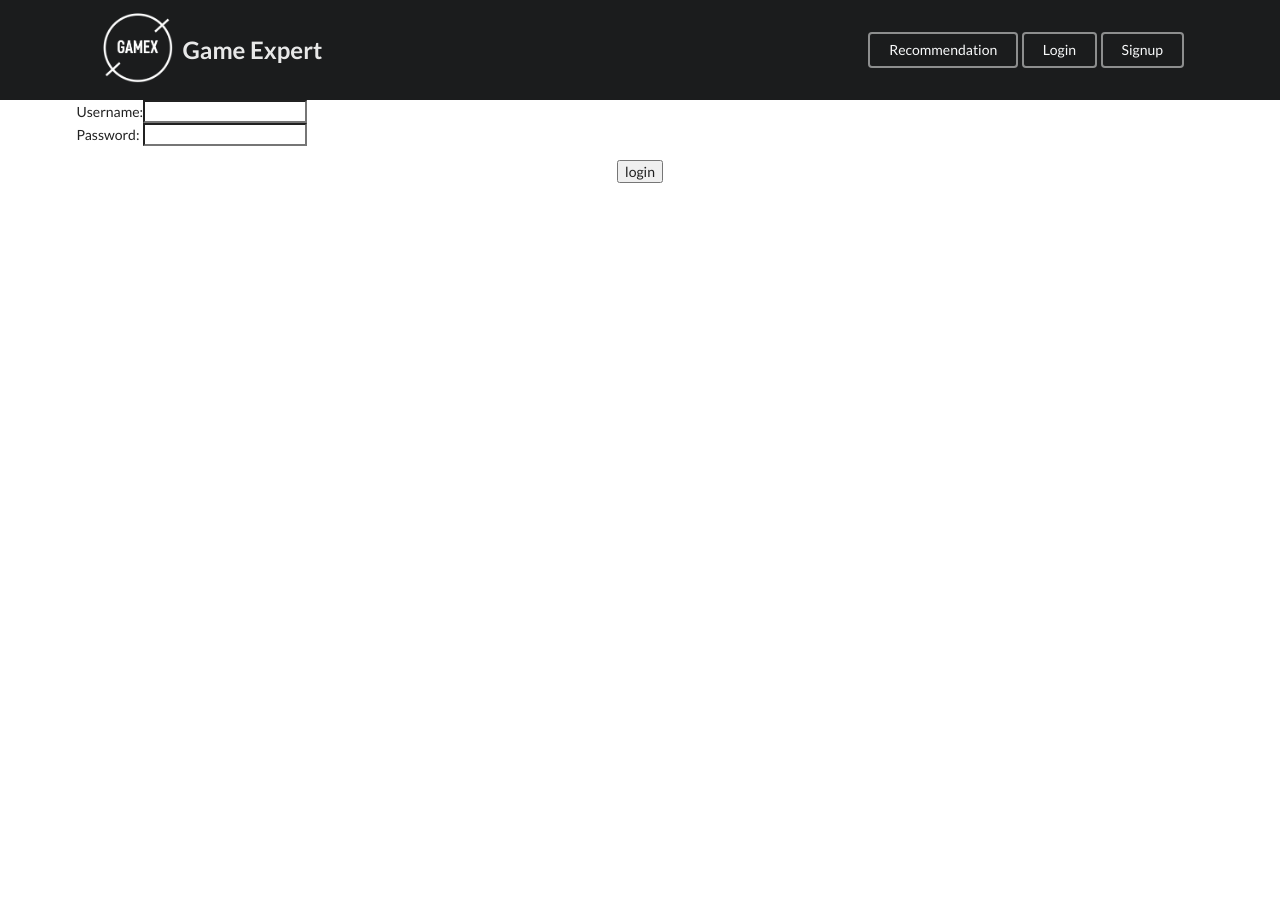
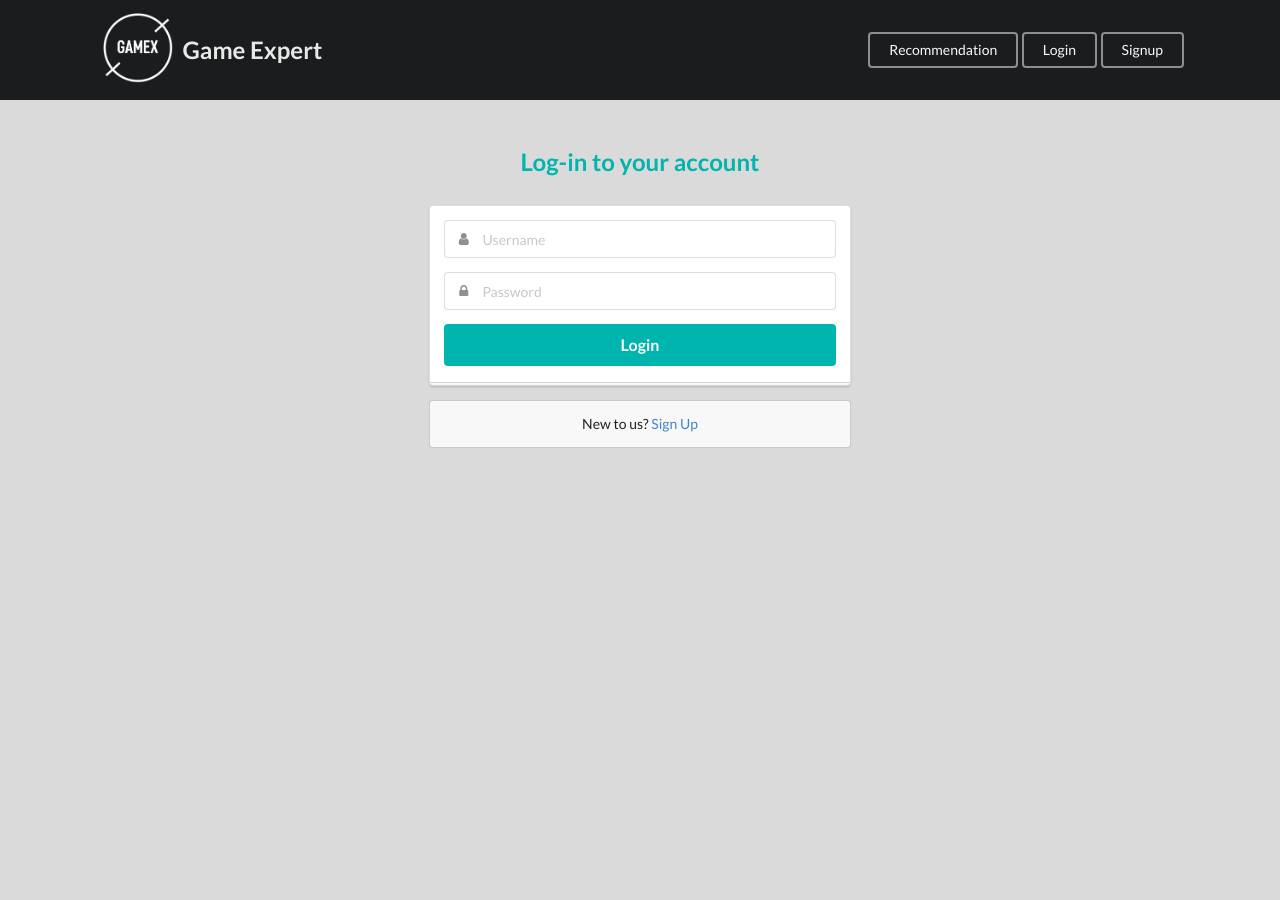
Before and after one commit to quangdatv/game-recommendation, a Django app: template client/templates/login.html in a window 1280 px wide. Run offline with Django 3.2, Linux system fonts and the light colour scheme; the template is opened without the code that fills it: values that come from a table or form of the project are taken from there, others are empty.

Commit message:
Beutify login form

```diff
--- a/client/forms.py
+++ b/client/forms.py
@@ -4,6 +4,6 @@ from django import forms
 # If you don't do this you cannot use Bootstrap CSS
 class LoginForm(AuthenticationForm):
     username = forms.CharField(label="Username", max_length=30,
-                               widget=forms.TextInput(attrs={'class': 'form-control', 'name': 'username'}))
+                               widget=forms.TextInput(attrs={'class': 'form-control', 'name': 'username', 'placeholder': 'Username'}))
     password = forms.CharField(label="Password", max_length=30,
-                               widget=forms.PasswordInput(attrs={'class': 'form-control', 'name': 'password'}))
+                               widget=forms.PasswordInput(attrs={'class': 'form-control', 'name': 'password', 'placeholder': 'Password'}))
--- a/client/templates/login.html
+++ b/client/templates/login.html
@@ -8,29 +8,43 @@
   <div class="main-container">
     <div class="ui container">
       {% if not user.is_authenticated %}
-        {% if form.errors %}
-          <p>Your username and password didn't match. Please try again.</p>
-        {% endif %}
-        <form method="post" action="{% url 'django.contrib.auth.views.login' %}"> {% csrf_token %}
-          <p class="bs-component">
-              <table>
-                  <tr>
-                      <td>{{ form.username.label_tag }}</td>
-                      <td>{{ form.username }}</td>
-                  </tr>
-                  <tr>
-                      <td>{{ form.password.label_tag }}</td>
-                      <td>{{ form.password }}</td>
-                  </tr>
-              </table>
-          </p>
-          <p class="bs-component">
-            <center>
-                <input class="btn btn-success btn-sm" type="submit" value="login" />
-            </center>
-          </p>
-          <input type="hidden" name="next" value="{{ next }}" />
-        </form>
+        <div class="ui middle aligned center aligned grid">
+          <div class="column">
+            <h2 class="ui teal image header">
+              <div class="content">
+                Log-in to your account
+              </div>
+            </h2>
+            <form class="ui large form" method="post" action="{% url 'django.contrib.auth.views.login' %}"> {% csrf_token %}
+              <div class="ui stacked segment">
+                <div class="field">
+                  <div class="ui left icon input">
+                    <i class="user icon"></i>
+                    {{ form.username }}
+                  </div>
+                </div>
+                <div class="field">
+                  <div class="ui left icon input">
+                    <i class="lock icon"></i>
+                    {{ form.password }}
+                  </div>
+                </div>
+                <button type="submit" value="login" class="ui fluid large teal submit button">Login</button>
+              </div>
+
+              {% if form.errors %}
+                <div class="ui error message">
+                <span> Your username and password didn't match. Please try again.</span>
+              </div>
+              {% endif %}
+              <input type="hidden" name="next" value="{{ next }}" />
+            </form>
+
+            <div class="ui message">
+              New to us? <a href="/signup/">Sign Up</a>
+            </div>
+          </div>
+        </div>
       {% endif %}
       {% if user.is_authenticated %}
         <p> You are already logged in </p>
--- a/static/css/login.css
+++ b/static/css/login.css
@@ -1,3 +1,16 @@
 .main-container {
   margin-top: 100px;
+  padding-top: 50px;
 }
+
+body {
+  background-color: #DADADA;
+}
+
+body > .grid {
+  height: 100%;
+}
+
+.column {
+  max-width: 450px;
+}
```
Also changed, not shown: db.sqlite3.
